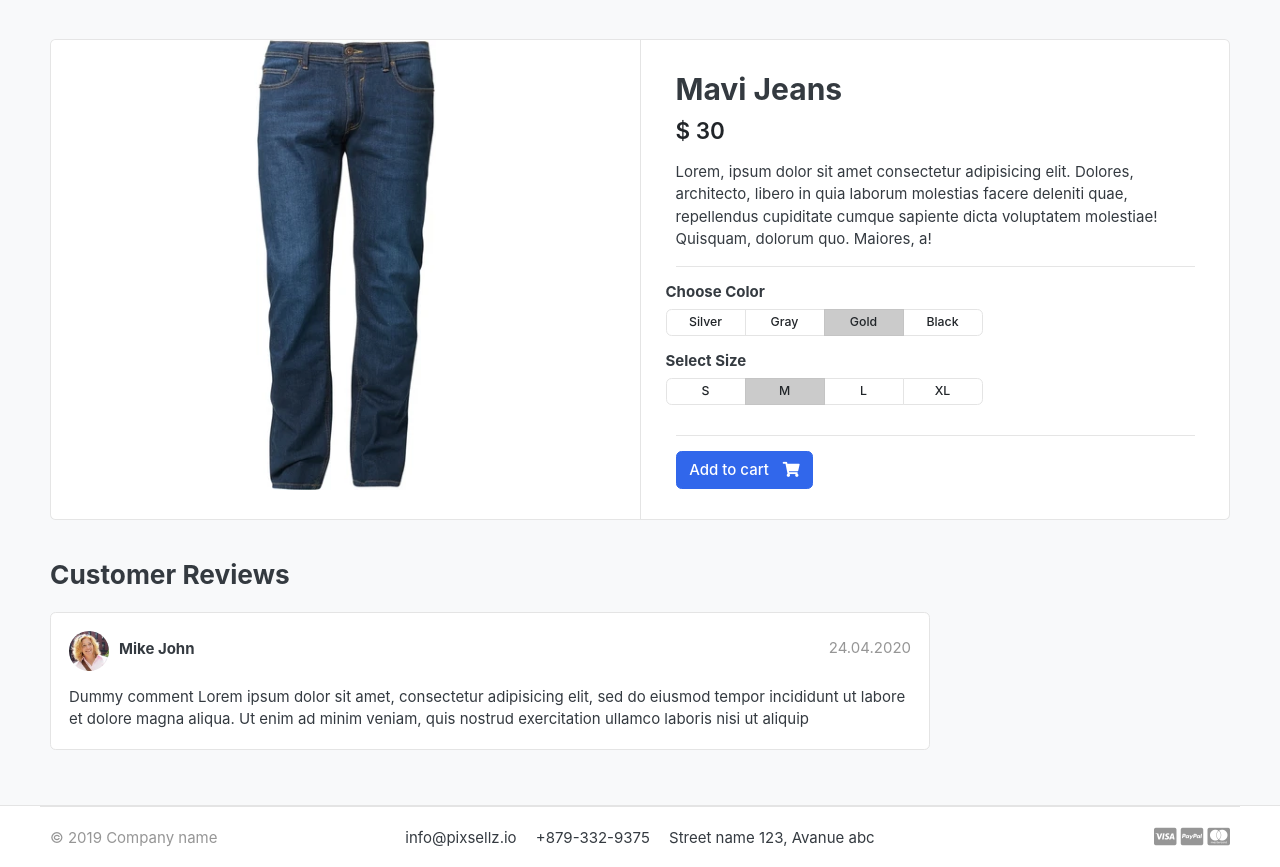
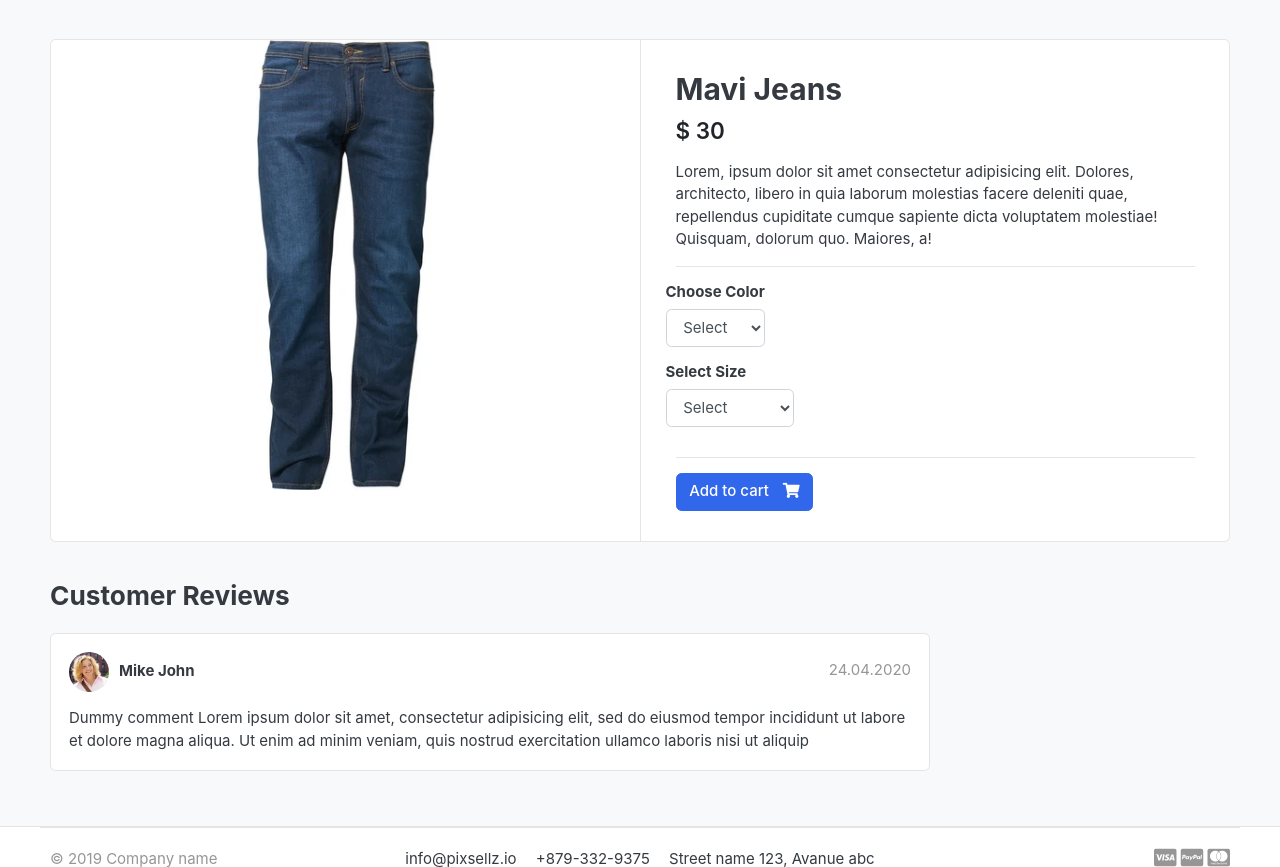
Before and after one commit to geraldjosephk/Django-Projects, a Django app: a page that uses GreatKart/templates/store/product_detail.html in a window 1280 px wide. Shown: the part 119-986 px from the top of the page. Run offline with Django 3.2, Linux system fonts and the light colour scheme; data comes from the database, SQL or seed files in the repository; both versions use the stored data as it was after the commit; parts of the project's set-up code (start-up, migrations or seed data) failed here and were passed over; some libraries are stand-ins or nearby versions; some web fonts are replaced.

Commit message:
Product Variation model,Variation management

```diff
--- a/GreatKart/carts/views.py
+++ b/GreatKart/carts/views.py
@@ -1,7 +1,7 @@
 from itertools import product
 from multiprocessing import context
 from django.shortcuts import render, redirect, get_object_or_404
-from store.models import Product
+from store.models import Product, Variation
 from .models import Cart, CartItem
 from django.core.exceptions import ObjectDoesNotExist
 
@@ -19,12 +19,30 @@ def _cart_id(request):
 
 
 def add_cart(request, product_id):
-    """Function add item to cart and to increase item number"""
+    """Function adds item to cart with variations."""
+
     product = Product.objects.get(id=product_id)  # get product
+    product_variation = []  # List to contain product variations
+    if request.method == 'POST':  # if a POST request
+        for item in request.POST:
+            key = item  # variation type
+            value = request.POST[key]  # variation value
+
+            try:
+                variation = Variation.objects.get(product=product,
+                                                  variation_category__iexact=key, variation_value__iexact=value)  # iexact means ignore the case of word
+                # print(variation)
+                product_variation.append(variation)
+            except:
+                pass
+    # return HttpResponse(color + ' ' + size)
+    # exit()
+
     try:
         # get cart using the cart id in the session
         cart = Cart.objects.get(cart_id=_cart_id(request))
     except Cart.DoesNotExist:
+        # if cart does not exist, create new cart and save it
         cart = Cart.objects.create(
             cart_id=_cart_id(request)
         )
--- a/GreatKart/store/models.py
+++ b/GreatKart/store/models.py
@@ -1,5 +1,6 @@
 from ast import arg
 from audioop import reverse
+from itertools import product
 from unicodedata import category
 from django.db import models
 from category.models import Category
@@ -28,3 +29,37 @@ class Product(models.Model):
 
     def __str__(self):
         return self.product_name
+
+
+class VariationManager(models.Manager):
+    """Class model to list different variations"""
+
+    def colors(self):
+        return super(VariationManager, self).filter(variation_category='color', is_active=True)
+
+    def sizes(self):
+        return super(VariationManager, self).filter(variation_category='size', is_active=True)
+
+
+variation_category_choice = (
+    ('color', 'color'),
+    ('size', 'size'),
+)
+
+
+class Variation(models.Model):
+    """Class Model for storing product variations"""
+    product = models.ForeignKey(Product, on_delete=models.CASCADE)
+    variation_category = models.CharField(
+        max_length=100, choices=variation_category_choice)
+    variation_value = models.CharField(max_length=100)
+    is_active = models.BooleanField(default=True)
+    created_date = models.DateTimeField(auto_now=True)
+
+    objects = VariationManager()
+
+    # def __unicode__(self):
+    #     return self.product
+
+    def __str__(self):  # for displaying variations properly in Django Admin
+        return self.product
--- a/GreatKart/templates/store/product_detail.html
+++ b/GreatKart/templates/store/product_detail.html
@@ -14,7 +14,8 @@
 					</article> <!-- gallery-wrap .end// -->
 				</aside>
 				<main class="col-md-6 border-left">
-					<form action="" method="">
+					<form action="{% url 'add_cart' single_product.id %}" method="POST">
+						{% csrf_token %}
 						<article class="content-body">
 
 							<h2 class="title">{{ single_product.product_name }}</h2>
@@ -29,50 +30,36 @@
 							<div class="row">
 								<div class="item-option-select">
 									<h6>Choose Color</h6>
-										<div class="btn-group btn-group-sm btn-group-toggle" data-toggle="buttons">
-										<label class="btn btn-light">
-											<input type="radio" name="radio_color"> Silver
-										</label>
-										<label class="btn btn-light">
-											<input type="radio" name="radio_color" > Gray
-										</label>
-										<label class="btn btn-light active">
-											<input type="radio" name="radio_color checked"> Gold
-										</label>
-										<label class="btn btn-light">
-											<input type="radio" name="radio_color"> Black
-										</label>
-										</div>
+									<select name="color" class="form-control">
+										<option value="" disabled selected>Select</option>
+										{% for i in single_product.variation_set.colors %}
+										  <option value="{{ i.variation_value | lower }}">{{ i.variation_value | capfirst }}</option>
+										{% endfor %}
+									</select>
 								</div>
 							</div> <!-- row.// -->
 							<div class="row">
 								<div class="item-option-select">
 									<h6>Select Size</h6>
-										<div class="btn-group btn-group-sm btn-group-toggle" data-toggle="buttons">
-											<label class="btn btn-light">
-												<input type="radio" name="radio_color"> S
-											</label>
-											<label class="btn btn-light active">
-												<input type="radio" name="radio_color" checked> M
-											</label>
-											<label class="btn btn-light">
-												<input type="radio" name="radio_color"> L
-											</label>
-											<label class="btn btn-light">
-												<input type="radio" name="radio_color"> XL
-											</label>
-										</div>
+									<select name="size" class="form-control">
+										<option value="" disabled selected>Select</option>
+										{% for i in single_product.variation_set.sizes %}
+										  <option value="{{ i.variation_value | lower }}">{{ i.variation_value | capfirst }}</option>
+										{% endfor %}
+									</select>
 								</div>
 							</div> <!-- row.// -->
 							<hr>
-								{% if single_product.stock <= 0 %}
-									<h5 class="text-danger">Out of Stock</h5>
+							{% if single_product.stock <= 0 %} <h5 class="text-danger">Out of Stock</h5>
 								{% else %}
 								{% if in_cart %}
-											<a href="#" class="btn  btn-success"> <span class="text">Add to cart</span> <i class="fas fa-shopping-cart"></i></a>
-											<a href="#" class="btn  btn-outline-primary"> <span class="text">View Cart</span> <i class="fas fa-eye"></i></a>
+								<a href="#" class="btn  btn-success"> <span class="text">Add to cart</span> <i
+										class="fas fa-shopping-cart"></i></a>
+								<a href="#" class="btn  btn-outline-primary"> <span class="text">View Cart</span> <i
+										class="fas fa-eye"></i></a>
 								{% else %}
-											<a href="{% url 'add_cart' single_product.id %}" class="btn  btn-primary"> <span class="text">Add to cart</span> <i class="fas fa-shopping-cart"></i></a>
+								<button type="submit" class="btn  btn-primary"> <span class="text">Add to cart</span> <i
+										class="fas fa-shopping-cart"></i></button>
 								{% endif %}
 								{% endif %}
 						</article> <!-- product-info-aside .// -->
```
Also changed, not shown: GreatKart/carts/admin.py (+15 -3 lines), GreatKart/carts/models.py (+9 -2 lines), GreatKart/store/admin.py (+17 -2 lines), GreatKart/carts/migrations/0003_cartitem_variations.py (added), GreatKart/db.sqlite3, GreatKart/store/migrations/0002_variation.py (added), GreatKart/store/migrations/0003_auto_20220316_0706.py (added), 1 other file. Lines whose indentation alone changed are shown as unchanged.
